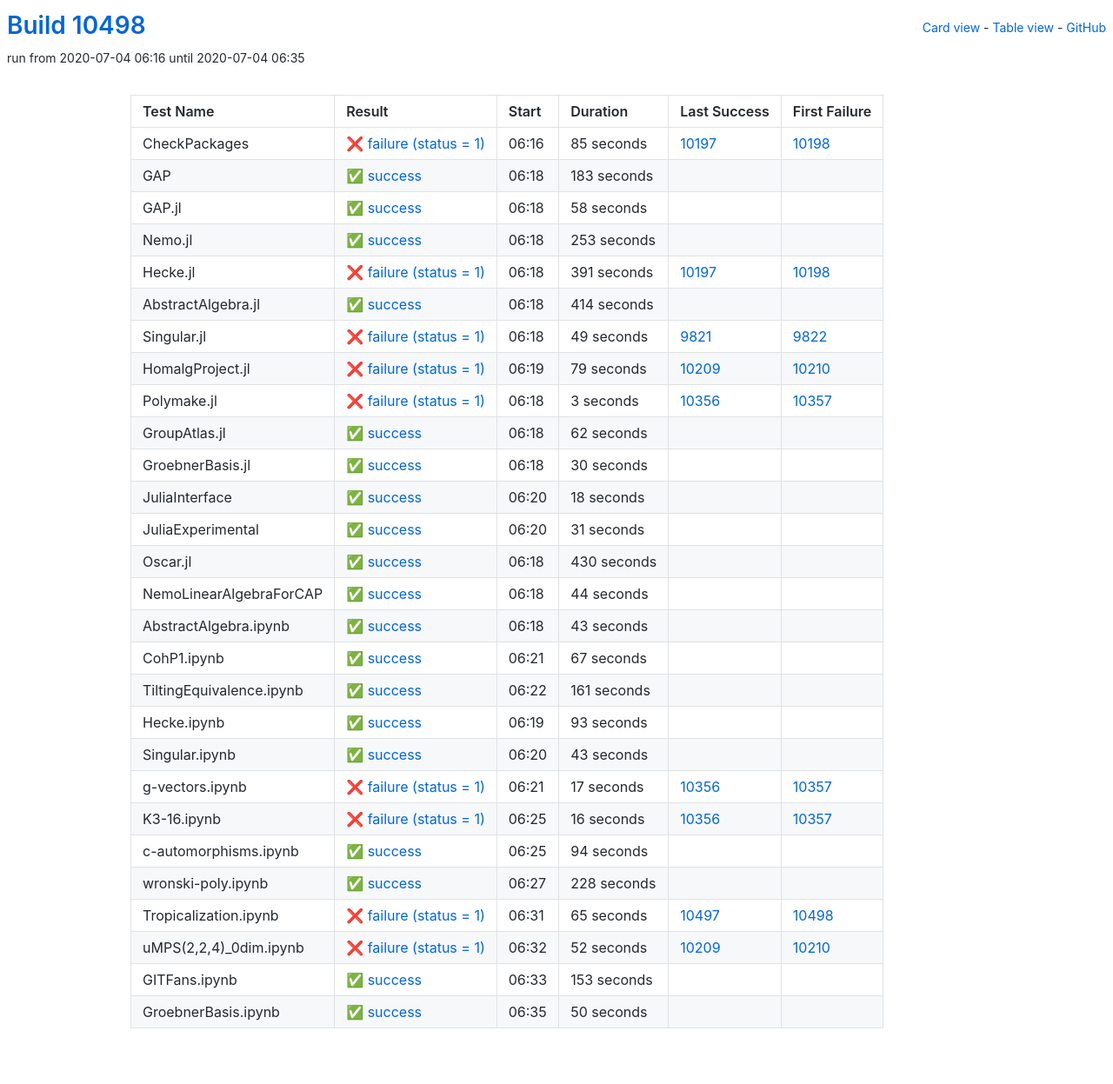
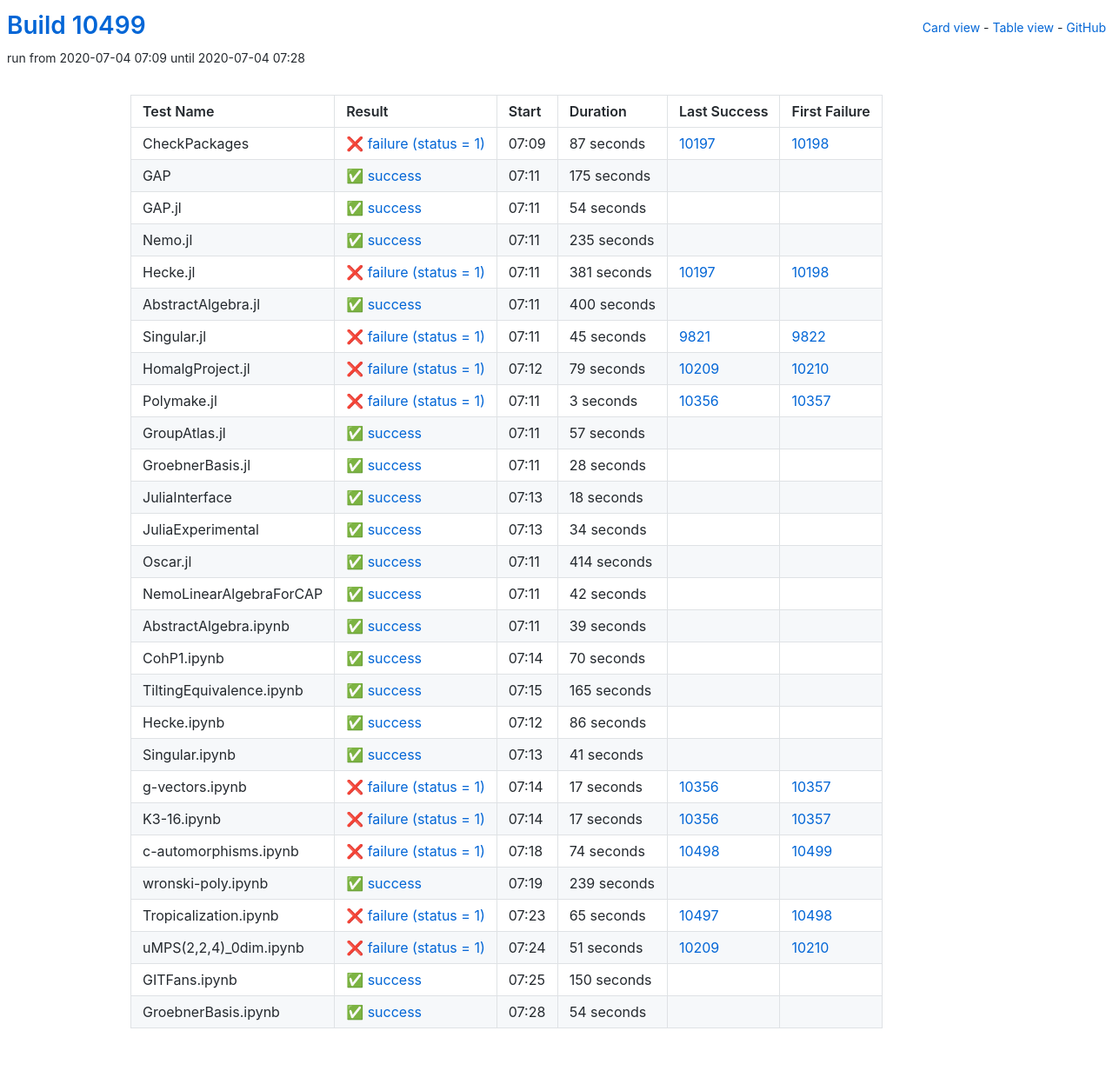
Before and after one commit to oscar-system/oscar-ci-status, a Jekyll site: the page built from table.html, in a window 1280 px wide. Shown: the whole page at 87% size. Built offline with Jekyll 4.4.1, drawn with Linux system fonts in a browser that asks for light colours.

Commit message:
Build #10499

```diff
--- a/_data/ci.yml
+++ b/_data/ci.yml
@@ -1,6 +1,6 @@
 ---
-build: 10498
-build_url: https://oscarci.mathematik.uni-kl.de/job/oscar/10498/
+build: 10499
+build_url: https://oscarci.mathematik.uni-kl.de/job/oscar/10499/
 job: oscar
 organization: oscar-system
 repo: oscar-ci-status
@@ -8,92 +8,92 @@
 tests:
 - name: CheckPackages
   id: checkpackages
-  log: https://oscarci.mathematik.uni-kl.de/job/oscar/10498/artifact/logs/build-10498/CheckPackages.log
-  start: 2020-07-04 06:16
+  log: https://oscarci.mathematik.uni-kl.de/job/oscar/10499/artifact/logs/build-10499/CheckPackages.log
+  start: 2020-07-04 07:09
   success: false
   exitcode: 1
   status: failure
-  duration: 85
+  duration: 87
   last_success: 10197
   last_success_url: https://oscarci.mathematik.uni-kl.de/job/oscar/10197/
   first_failure: 10198
   first_failure_url: https://oscarci.mathematik.uni-kl.de/job/oscar/10198/
 - name: GAP
   id: gap
-  log: https://oscarci.mathematik.uni-kl.de/job/oscar/10498/artifact/logs/build-10498/GAP.log
-  start: 2020-07-04 06:18
+  log: https://oscarci.mathematik.uni-kl.de/job/oscar/10499/artifact/logs/build-10499/GAP.log
+  start: 2020-07-04 07:11
   success: true
   exitcode: 0
   status: success
-  duration: 183
+  duration: 175
   last_success: false
   last_success_url:
   first_failure: false
   first_failure_url:
 - name: GAP.jl
   id: gap-jl
-  log: https://oscarci.mathematik.uni-kl.de/job/oscar/10498/artifact/logs/build-10498/GAP.jl.log
-  start: 2020-07-04 06:18
+  log: https://oscarci.mathematik.uni-kl.de/job/oscar/10499/artifact/logs/build-10499/GAP.jl.log
+  start: 2020-07-04 07:11
   success: true
   exitcode: 0
   status: success
-  duration: 58
+  duration: 54
   last_success: false
   last_success_url:
   first_failure: false
   first_failure_url:
 - name: Nemo.jl
   id: nemo-jl
-  log: https://oscarci.mathematik.uni-kl.de/job/oscar/10498/artifact/logs/build-10498/Nemo.jl.log
-  start: 2020-07-04 06:18
+  log: https://oscarci.mathematik.uni-kl.de/job/oscar/10499/artifact/logs/build-10499/Nemo.jl.log
+  start: 2020-07-04 07:11
   success: true
   exitcode: 0
   status: success
-  duration: 253
+  duration: 235
   last_success: false
   last_success_url:
   first_failure: false
   first_failure_url:
 - name: Hecke.jl
   id: hecke-jl
-  log: https://oscarci.mathematik.uni-kl.de/job/oscar/10498/artifact/logs/build-10498/Hecke.jl.log
-  start: 2020-07-04 06:18
+  log: https://oscarci.mathematik.uni-kl.de/job/oscar/10499/artifact/logs/build-10499/Hecke.jl.log
+  start: 2020-07-04 07:11
   success: false
   exitcode: 1
   status: failure
-  duration: 391
+  duration: 381
   last_success: 10197
   last_success_url: https://oscarci.mathematik.uni-kl.de/job/oscar/10197/
   first_failure: 10198
   first_failure_url: https://oscarci.mathematik.uni-kl.de/job/oscar/10198/
 - name: AbstractAlgebra.jl
   id: abstractalgebra-jl
-  log: https://oscarci.mathematik.uni-kl.de/job/oscar/10498/artifact/logs/build-10498/AbstractAlgebra.jl.log
-  start: 2020-07-04 06:18
+  log: https://oscarci.mathematik.uni-kl.de/job/oscar/10499/artifact/logs/build-10499/AbstractAlgebra.jl.log
+  start: 2020-07-04 07:11
   success: true
   exitcode: 0
   status: success
-  duration: 414
+  duration: 400
   last_success: false
   last_success_url:
   first_failure: false
   first_failure_url:
 - name: Singular.jl
   id: singular-jl
-  log: https://oscarci.mathematik.uni-kl.de/job/oscar/10498/artifact/logs/build-10498/Singular.jl.log
-  start: 2020-07-04 06:18
+  log: https://oscarci.mathematik.uni-kl.de/job/oscar/10499/artifact/logs/build-10499/Singular.jl.log
+  start: 2020-07-04 07:11
   success: false
   exitcode: 1
   status: failure
-  duration: 49
+  duration: 45
   last_success: 9821
   last_success_url: https://oscarci.mathematik.uni-kl.de/job/oscar/9821/
   first_failure: 9822
   first_failure_url: https://oscarci.mathematik.uni-kl.de/job/oscar/9822/
 - name: HomalgProject.jl
   id: homalgproject-jl
-  log: https://oscarci.mathematik.uni-kl.de/job/oscar/10498/artifact/logs/build-10498/HomalgProject.jl.log
-  start: 2020-07-04 06:19
+  log: https://oscarci.mathematik.uni-kl.de/job/oscar/10499/artifact/logs/build-10499/HomalgProject.jl.log
+  start: 2020-07-04 07:12
   success: false
   exitcode: 1
   status: failure
@@ -104,8 +104,8 @@
   first_failure_url: https://oscarci.mathematik.uni-kl.de/job/oscar/10210/
 - name: Polymake.jl
   id: polymake-jl
-  log: https://oscarci.mathematik.uni-kl.de/job/oscar/10498/artifact/logs/build-10498/Polymake.jl.log
-  start: 2020-07-04 06:18
+  log: https://oscarci.mathematik.uni-kl.de/job/oscar/10499/artifact/logs/build-10499/Polymake.jl.log
+  start: 2020-07-04 07:11
   success: false
   exitcode: 1
   status: failure
@@ -116,32 +116,32 @@
   first_failure_url: https://oscarci.mathematik.uni-kl.de/job/oscar/10357/
 - name: GroupAtlas.jl
   id: groupatlas-jl
-  log: https://oscarci.mathematik.uni-kl.de/job/oscar/10498/artifact/logs/build-10498/GroupAtlas.jl.log
-  start: 2020-07-04 06:18
+  log: https://oscarci.mathematik.uni-kl.de/job/oscar/10499/artifact/logs/build-10499/GroupAtlas.jl.log
+  start: 2020-07-04 07:11
   success: true
   exitcode: 0
   status: success
-  duration: 62
+  duration: 57
   last_success: false
   last_success_url:
   first_failure: false
   first_failure_url:
 - name: GroebnerBasis.jl
   id: groebnerbasis-jl
-  log: https://oscarci.mathematik.uni-kl.de/job/oscar/10498/artifact/logs/build-10498/GroebnerBasis.jl.log
-  start: 2020-07-04 06:18
+  log: https://oscarci.mathematik.uni-kl.de/job/oscar/10499/artifact/logs/build-10499/GroebnerBasis.jl.log
+  start: 2020-07-04 07:11
   success: true
   exitcode: 0
   status: success
-  duration: 30
+  duration: 28
   last_success: false
   last_success_url:
   first_failure: false
   first_failure_url:
 - name: JuliaInterface
   id: juliainterface
-  log: https://oscarci.mathematik.uni-kl.de/job/oscar/10498/artifact/logs/build-10498/JuliaInterface.log
-  start: 2020-07-04 06:20
+  log: https://oscarci.mathematik.uni-kl.de/job/oscar/10499/artifact/logs/build-10499/JuliaInterface.log
+  start: 2020-07-04 07:13
   success: true
   exitcode: 0
   status: success
@@ -152,104 +152,104 @@
   first_failure_url:
 - name: JuliaExperimental
   id: juliaexperimental
-  log: https://oscarci.mathematik.uni-kl.de/job/oscar/10498/artifact/logs/build-10498/JuliaExperimental.log
-  start: 2020-07-04 06:20
+  log: https://oscarci.mathematik.uni-kl.de/job/oscar/10499/artifact/logs/build-10499/JuliaExperimental.log
+  start: 2020-07-04 07:13
   success: true
   exitcode: 0
   status: success
-  duration: 31
+  duration: 34
   last_success: false
   last_success_url:
   first_failure: false
   first_failure_url:
 - name: Oscar.jl
   id: oscar-jl
-  log: https://oscarci.mathematik.uni-kl.de/job/oscar/10498/artifact/logs/build-10498/Oscar.jl.log
-  start: 2020-07-04 06:18
+  log: https://oscarci.mathematik.uni-kl.de/job/oscar/10499/artifact/logs/build-10499/Oscar.jl.log
+  start: 2020-07-04 07:11
   success: true
   exitcode: 0
   status: success
-  duration: 430
+  duration: 414
   last_success: false
   last_success_url:
   first_failure: false
   first_failure_url:
 - name: NemoLinearAlgebraForCAP
   id: nemolinearalgebraforcap
-  log: https://oscarci.mathematik.uni-kl.de/job/oscar/10498/artifact/logs/build-10498/NemoLinearAlgebraForCAP.log
-  start: 2020-07-04 06:18
+  log: https://oscarci.mathematik.uni-kl.de/job/oscar/10499/artifact/logs/build-10499/NemoLinearAlgebraForCAP.log
+  start: 2020-07-04 07:11
   success: true
   exitcode: 0
   status: success
-  duration: 44
+  duration: 42
   last_success: false
   last_success_url:
   first_failure: false
   first_failure_url:
 - name: AbstractAlgebra.ipynb
   id: abstractalgebra-ipynb
-  log: https://oscarci.mathematik.uni-kl.de/job/oscar/10498/artifact/logs/build-10498/AbstractAlgebra.ipynb.log
-  start: 2020-07-04 06:18
+  log: https://oscarci.mathematik.uni-kl.de/job/oscar/10499/artifact/logs/build-10499/AbstractAlgebra.ipynb.log
+  start: 2020-07-04 07:11
   success: true
   exitcode: 0
   status: success
-  duration: 43
+  duration: 39
   last_success: false
   last_success_url:
   first_failure: false
   first_failure_url:
 - name: CohP1.ipynb
   id: cohp1-ipynb
-  log: https://oscarci.mathematik.uni-kl.de/job/oscar/10498/artifact/logs/build-10498/CohP1.ipynb.log
-  start: 2020-07-04 06:21
+  log: https://oscarci.mathematik.uni-kl.de/job/oscar/10499/artifact/logs/build-10499/CohP1.ipynb.log
+  start: 2020-07-04 07:14
   success: true
   exitcode: 0
   status: success
-  duration: 67
+  duration: 70
   last_success: false
   last_success_url:
   first_failure: false
   first_failure_url:
 - name: TiltingEquivalence.ipynb
   id: tiltingequivalence-ipynb
-  log: https://oscarci.mathematik.uni-kl.de/job/oscar/10498/artifact/logs/build-10498/TiltingEquivalence.ipynb.log
-  start: 2020-07-04 06:22
+  log: https://oscarci.mathematik.uni-kl.de/job/oscar/10499/artifact/logs/build-10499/TiltingEquivalence.ipynb.log
+  start: 2020-07-04 07:15
   success: true
   exitcode: 0
   status: success
-  duration: 161
+  duration: 165
   last_success: false
   last_success_url:
   first_failure: false
   first_failure_url:
 - name: Hecke.ipynb
   id: hecke-ipynb
-  log: https://oscarci.mathematik.uni-kl.de/job/oscar/10498/artifact/logs/build-10498/Hecke.ipynb.log
-  start: 2020-07-04 06:19
+  log: https://oscarci.mathematik.uni-kl.de/job/oscar/10499/artifact/logs/build-10499/Hecke.ipynb.log
+  start: 2020-07-04 07:12
   success: true
   exitcode: 0
   status: success
-  duration: 93
+  duration: 86
   last_success: false
   last_success_url:
   first_failure: false
   first_failure_url:
 - name: Singular.ipynb
   id: singular-ipynb
-  log: https://oscarci.mathematik.uni-kl.de/job/oscar/10498/artifact/logs/build-10498/Singular.ipynb.log
-  start: 2020-07-04 06:20
+  log: https://oscarci.mathematik.uni-kl.de/job/oscar/10499/artifact/logs/build-10499/Singular.ipynb.log
+  start: 2020-07-04 07:13
   success: true
   exitcode: 0
   status: success
-  duration: 43
+  duration: 41
   last_success: false
   last_success_url:
   first_failure: false
   first_failure_url:
 - name: g-vectors.ipynb
   id: g-vectors-ipynb
-  log: https://oscarci.mathematik.uni-kl.de/job/oscar/10498/artifact/logs/build-10498/g-vectors.ipynb.log
-  start: 2020-07-04 06:21
+  log: https://oscarci.mathematik.uni-kl.de/job/oscar/10499/artifact/logs/build-10499/g-vectors.ipynb.log
+  start: 2020-07-04 07:14
   success: false
   exitcode: 1
   status: failure
@@ -260,44 +260,44 @@
   first_failure_url: https://oscarci.mathematik.uni-kl.de/job/oscar/10357/
 - name: K3-16.ipynb
   id: k3-16-ipynb
-  log: https://oscarci.mathematik.uni-kl.de/job/oscar/10498/artifact/logs/build-10498/K3-16.ipynb.log
-  start: 2020-07-04 06:25
+  log: https://oscarci.mathematik.uni-kl.de/job/oscar/10499/artifact/logs/build-10499/K3-16.ipynb.log
+  start: 2020-07-04 07:14
   success: false
   exitcode: 1
   status: failure
-  duration: 16
+  duration: 17
   last_success: 10356
   last_success_url: https://oscarci.mathematik.uni-kl.de/job/oscar/10356/
   first_failure: 10357
   first_failure_url: https://oscarci.mathematik.uni-kl.de/job/oscar/10357/
 - name: c-automorphisms.ipynb
   id: c-automorphisms-ipynb
-  log: https://oscarci.mathematik.uni-kl.de/job/oscar/10498/artifact/logs/build-10498/c-automorphisms.ipynb.log
-  start: 2020-07-04 06:25
+  log: https://oscarci.mathematik.uni-kl.de/job/oscar/10499/artifact/logs/build-10499/c-automorphisms.ipynb.log
+  start: 2020-07-04 07:18
+  success: false
+  exitcode: 1
+  status: failure
+  duration: 74
+  last_success: 10498
+  last_success_url: https://oscarci.mathematik.uni-kl.de/job/oscar/10498/
+  first_failure: 10499
+  first_failure_url: https://oscarci.mathematik.uni-kl.de/job/oscar/10499/
+- name: wronski-poly.ipynb
+  id: wronski-poly-ipynb
+  log: https://oscarci.mathematik.uni-kl.de/job/oscar/10499/artifact/logs/build-10499/wronski-poly.ipynb.log
+  start: 2020-07-04 07:19
   success: true
   exitcode: 0
   status: success
-  duration: 94
-  last_success: false
-  last_success_url:
-  first_failure: false
-  first_failure_url:
-- name: wronski-poly.ipynb
-  id: wronski-poly-ipynb
-  log: https://oscarci.mathematik.uni-kl.de/job/oscar/10498/artifact/logs/build-10498/wronski-poly.ipynb.log
-  start: 2020-07-04 06:27
-  success: true
-  exitcode: 0
-  status: success
-  duration: 228
+  duration: 239
   last_success: false
   last_success_url:
   first_failure: false
   first_failure_url:
 - name: Tropicalization.ipynb
   id: tropicalization-ipynb
-  log: https://oscarci.mathematik.uni-kl.de/job/oscar/10498/artifact/logs/build-10498/Tropicalization.ipynb.log
-  start: 2020-07-04 06:31
+  log: https://oscarci.mathematik.uni-kl.de/job/oscar/10499/artifact/logs/build-10499/Tropicalization.ipynb.log
+  start: 2020-07-04 07:23
   success: false
   exitcode: 1
   status: failure
@@ -308,36 +308,36 @@
   first_failure_url: https://oscarci.mathematik.uni-kl.de/job/oscar/10498/
 - name: uMPS(2,2,4)_0dim.ipynb
   id: umps-2-2-4-0dim-ipynb
-  log: https://oscarci.mathematik.uni-kl.de/job/oscar/10498/artifact/logs/build-10498/uMPS-2-2-4-_0dim.ipynb.log
-  start: 2020-07-04 06:32
+  log: https://oscarci.mathematik.uni-kl.de/job/oscar/10499/artifact/logs/build-10499/uMPS-2-2-4-_0dim.ipynb.log
+  start: 2020-07-04 07:24
   success: false
   exitcode: 1
   status: failure
-  duration: 52
+  duration: 51
   last_success: 10209
   last_success_url: https://oscarci.mathematik.uni-kl.de/job/oscar/10209/
   first_failure: 10210
   first_failure_url: https://oscarci.mathematik.uni-kl.de/job/oscar/10210/
 - name: GITFans.ipynb
   id: gitfans-ipynb
-  log: https://oscarci.mathematik.uni-kl.de/job/oscar/10498/artifact/logs/build-10498/GITFans.ipynb.log
-  start: 2020-07-04 06:33
+  log: https://oscarci.mathematik.uni-kl.de/job/oscar/10499/artifact/logs/build-10499/GITFans.ipynb.log
+  start: 2020-07-04 07:25
   success: true
   exitcode: 0
   status: success
-  duration: 153
+  duration: 150
   last_success: false
   last_success_url:
   first_failure: false
   first_failure_url:
 - name: GroebnerBasis.ipynb
   id: groebnerbasis-ipynb
-  log: https://oscarci.mathematik.uni-kl.de/job/oscar/10498/artifact/logs/build-10498/GroebnerBasis.ipynb.log
-  start: 2020-07-04 06:35
+  log: https://oscarci.mathematik.uni-kl.de/job/oscar/10499/artifact/logs/build-10499/GroebnerBasis.ipynb.log
+  start: 2020-07-04 07:28
   success: true
   exitcode: 0
   status: success
-  duration: 50
+  duration: 54
   last_success: false
   last_success_url:
   first_failure: false
```
Also changed, not shown: README.md.
